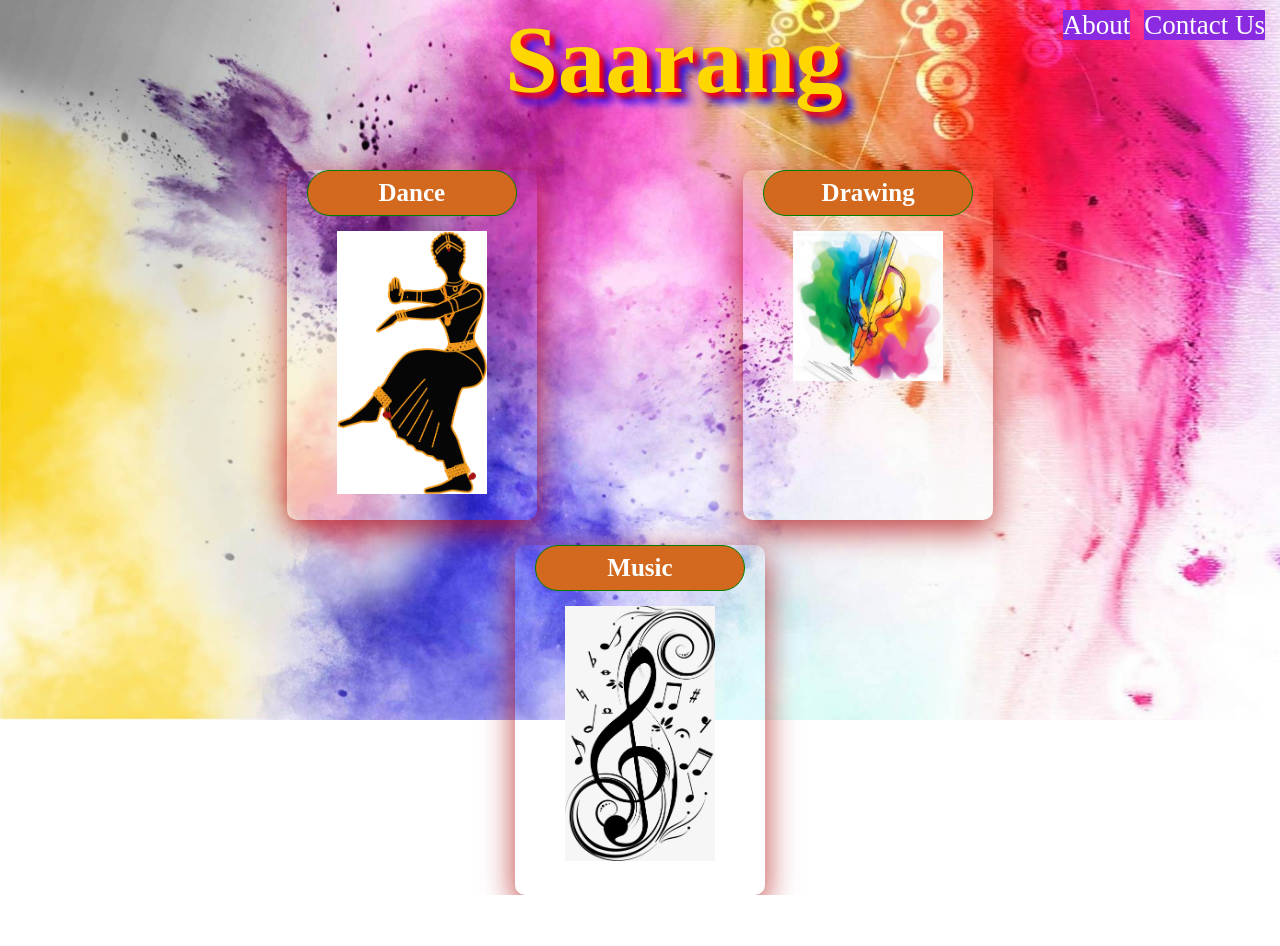
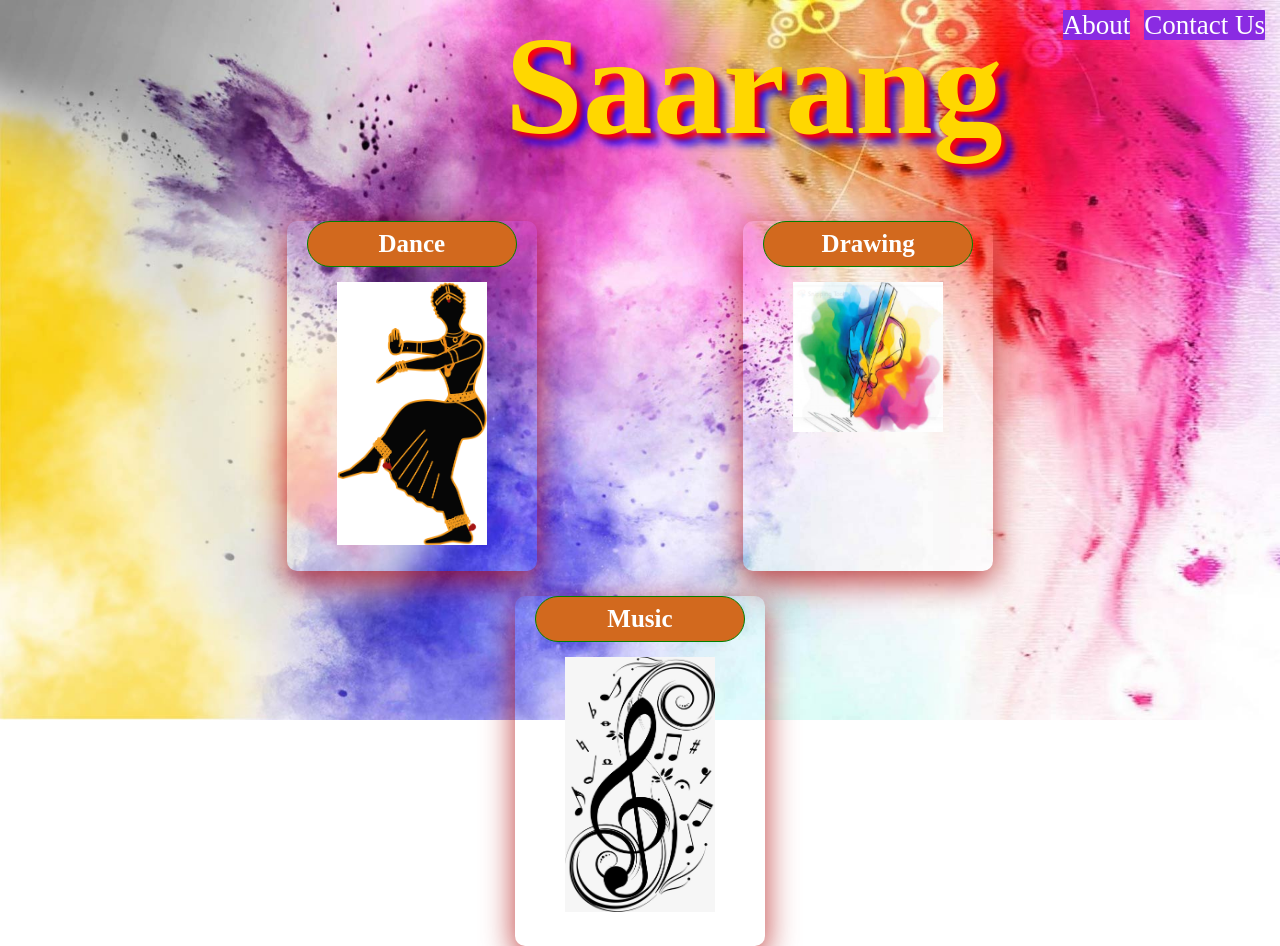
Before and after one commit to adithyak2143/adithyak2143.github.io, a plain HTML site: page index.html in a window 1280 px wide. Before the commit the page ends 895 px from the top, so only its background shows below. Drawn offline with Linux system fonts and the light colour scheme.

Commit message:
2nd update
font : edwardian

```diff
--- a/stylesheet-Copy.css
+++ b/stylesheet-Copy.css
@@ -5,8 +5,8 @@ h6 {
     color:grey;
 }
 h1 {
-    font-size: 95px;
-    font-family: admiration pains;
+    font-size: 140px;
+    font-family: Edwardian Script ITC, admiration pains;
     display: block;
     padding: 5px;
     text-align: center;
@@ -27,7 +27,7 @@ h1 a{
 }
 h1 a:hover{
     color: rgb(17,238,216);;
-    font-size:100px;
+    font-size:110px;
 }
 
 div.event {
```
Also changed, not shown: 1 other file.
